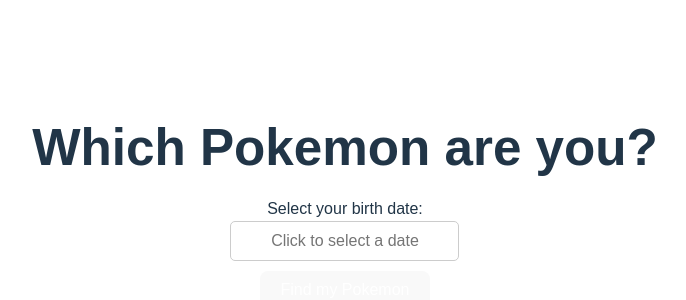
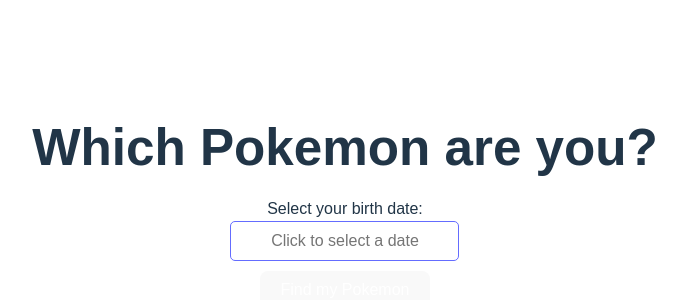
Before and after one commit to amyle37051/poke, a React (Vite) app: page / in a window 1280 px wide. Shown: the part 202-502 px from the top of the page, without its empty margins (295-981 px from the left). Built offline with nearby package versions, Linux system fonts and the light colour scheme.

Commit message:
changed css

```diff
--- a/src/App.css
+++ b/src/App.css
@@ -55,7 +55,7 @@
   font-size: 16px;
   text-align: center;
   border-radius: 5px;
-  border: 1px solid #ccc;
+  border: 1px solid #646cff;
 }
 
 .react-datepicker__input-container input:focus {
```
